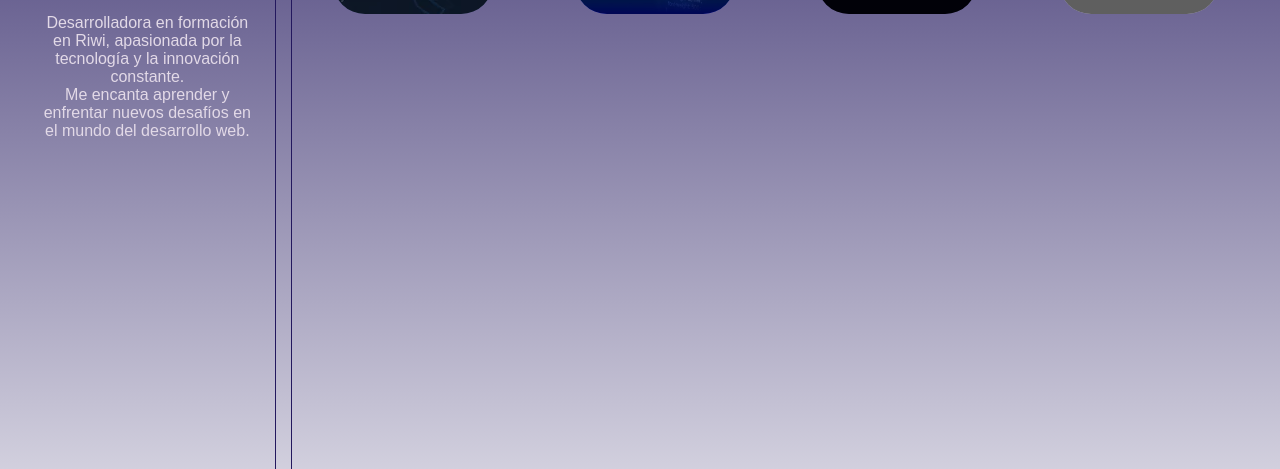
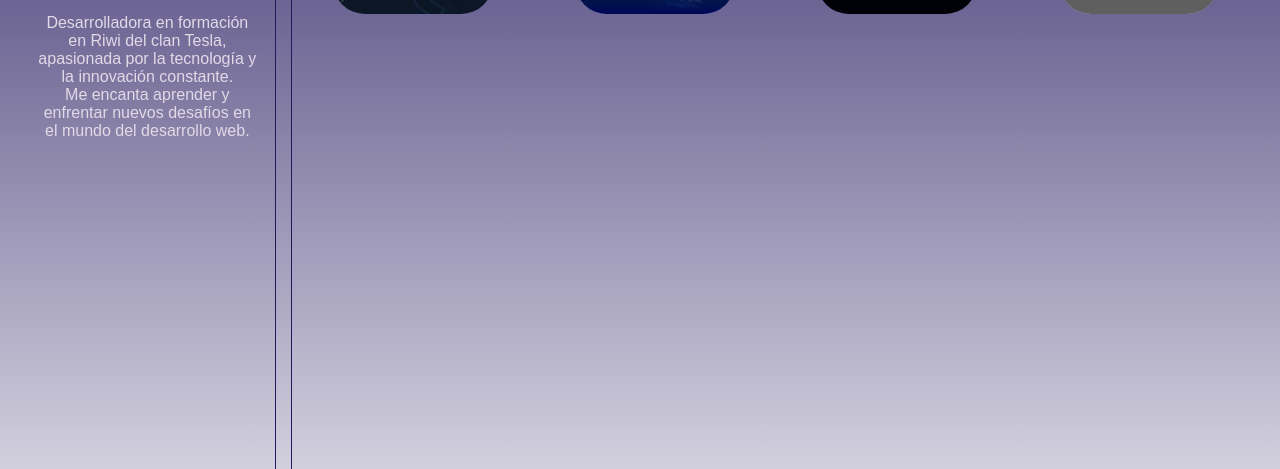
Before and after one commit to JennLopezDv/Portafolio, a plain HTML site: page index.html in a window 1280 px wide. Shown: the part 331-800 px from the top of the page. Drawn offline with Linux system fonts and the light colour scheme; grey boxes are pictures that could not be loaded; a web font is replaced by a local one.

Commit message:
Agg algo a la descrip

```diff
--- a/index.html
+++ b/index.html
@@ -25,7 +25,7 @@
                 alt="icono de Github">
                 Hola Soy Jenn.
             </a>
-            <p>Desarrolladora en formación en Riwi, apasionada por la tecnología y la innovación constante. <br>
+            <p>Desarrolladora en formación en Riwi del clan Tesla, apasionada por la tecnología y la innovación constante. <br>
             Me encanta aprender y enfrentar nuevos desafíos en el mundo del desarrollo web.
             </p>
         </section>
```
